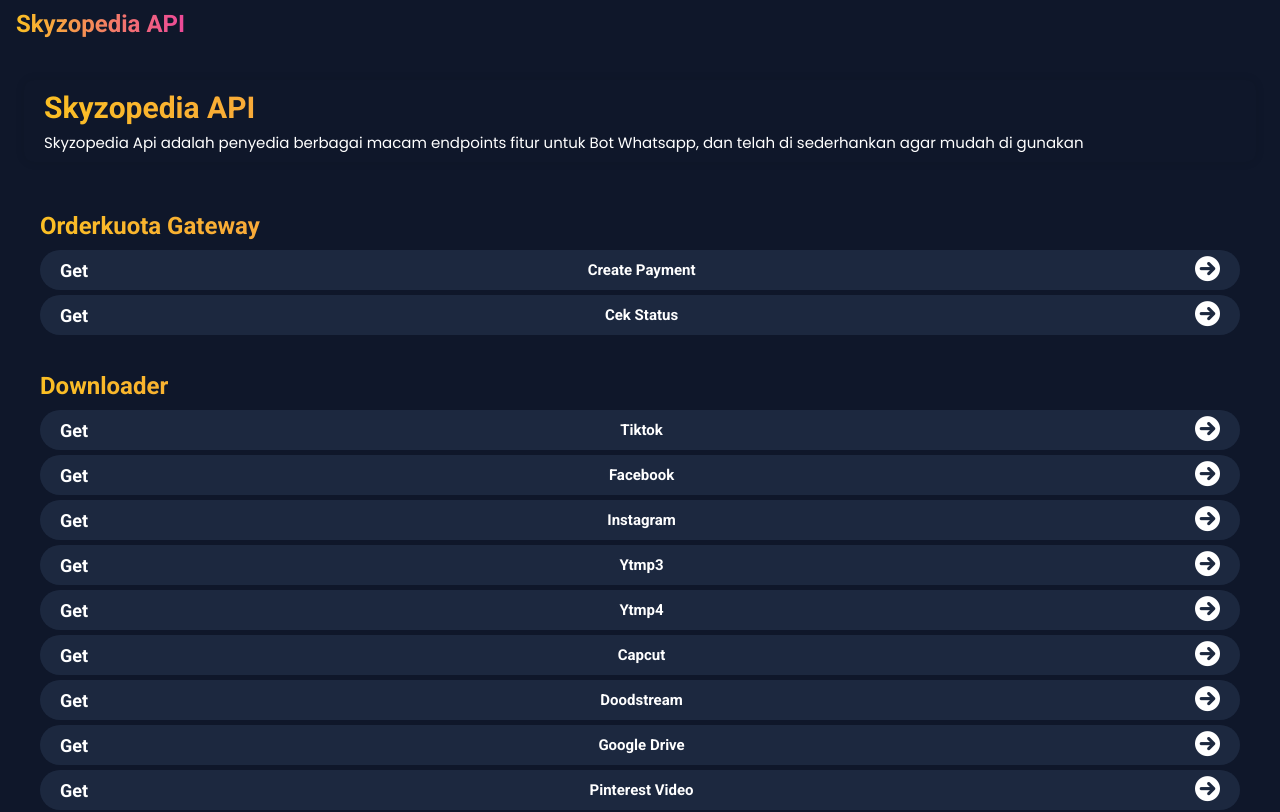
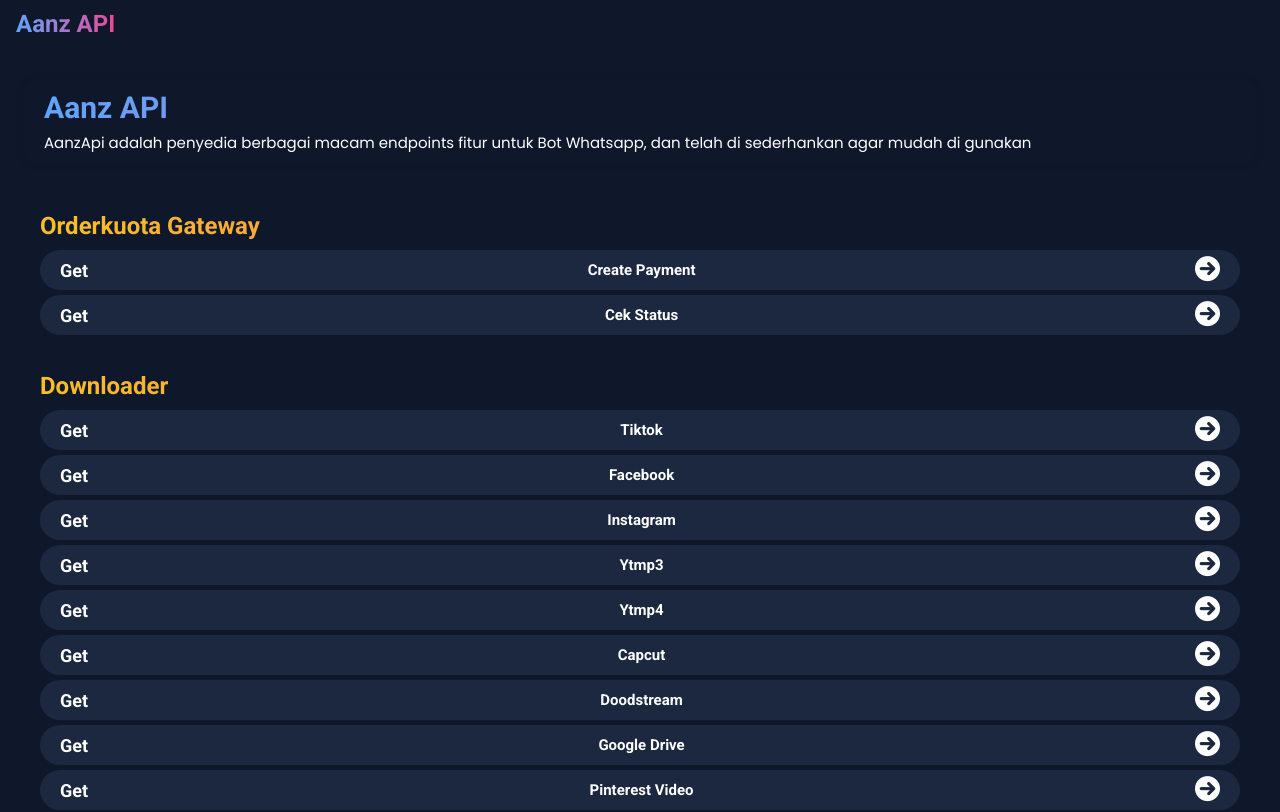
Before and after one commit to AANCODE444/Aansu, a website: page dashboard.html in a window 1280 px wide. Shown: the top 812 px of the page. Drawn offline with nearby package versions, Linux system fonts and the light colour scheme.

Commit message:
Update dashboard.html

```diff
--- a/dashboard.html
+++ b/dashboard.html
@@ -3,7 +3,7 @@
 <head>
   <meta charset="UTF-8">
   <meta name="viewport" content="width=device-width, initial-scale=1.0">
-  <title>Simple API - Skyzopedia</title>
+  <title>Aanz-API</title>
   <link href="https://cdnjs.cloudflare.com/ajax/libs/tailwindcss/2.2.19/tailwind.min.css" rel="stylesheet">
   <link href="https://cdnjs.cloudflare.com/ajax/libs/animate.css/4.1.1/animate.min.css" rel="stylesheet">
   <link href="https://fonts.googleapis.com/css2?family=Roboto:wght@700&display=swap" rel="stylesheet">
@@ -161,8 +161,8 @@
   <!-- Navbar -->
   <nav class="navbar fixed top-0 left-0 right-0 z-50 px-4 py-2">
     <div class="container mx-auto flex justify-between items-center">
-     <p class="text-2xl font-bold bg-gradient-to-r from-yellow-400 via-orange-400 to-pink-500 bg-clip-text text-transparent">
-        Skyzopedia API
+     <p class="text-2xl font-bold bg-gradient-to-r from-blue-400 via-orange-400 to-pink-500 bg-clip-text text-transparent">
+        Aanz API
       </p>
       <!-- Hamburger Menu -->
       <div class="hamburger lg:hidden" id="hamburger">
@@ -176,8 +176,8 @@
 
 
 <header class="animate__animated animate__fadeInUp">
-  <h1 class="text-3xl font-bold bg-gradient-to-r from-yellow-400 via-orange-400 to-pink-500 bg-clip-text text-transparent">Skyzopedia API</h1>
-  <p>Skyzopedia Api adalah penyedia berbagai macam endpoints fitur untuk Bot Whatsapp, dan telah di sederhankan agar mudah di gunakan</p>
+  <h1 class="text-3xl font-bold bg-gradient-to-r from-blue-400 via-orange-400 to-pink-500 bg-clip-text text-transparent">Aanz API</h1>
+  <p>AanzApi adalah penyedia berbagai macam endpoints fitur untuk Bot Whatsapp, dan telah di sederhankan agar mudah di gunakan</p>
 </header>
 
 
@@ -380,7 +380,7 @@
      </div>
 </main>
 <footer>
-  <span>© 2024 Skyzopedia. All rights reserved.</span>
+  <span>© 2025 Aanz-API. All rights reserved.</span>
 </footer>
 
 <script>
```
